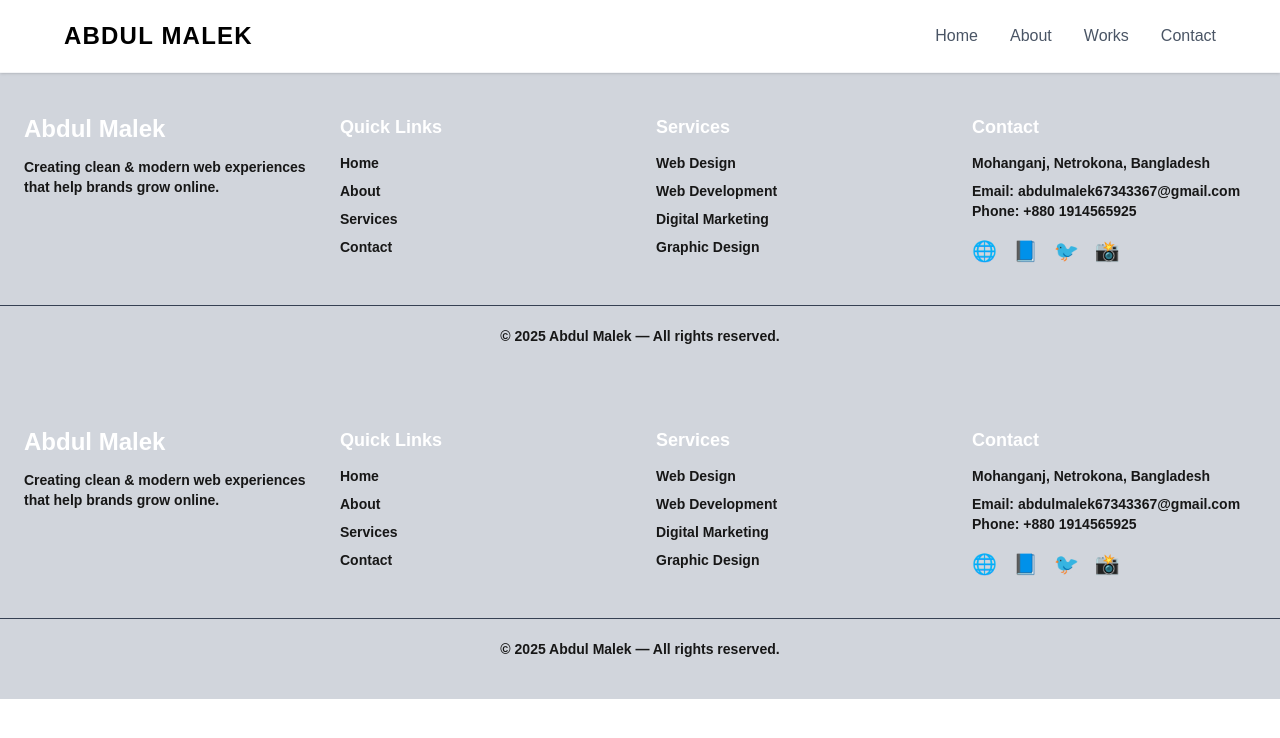
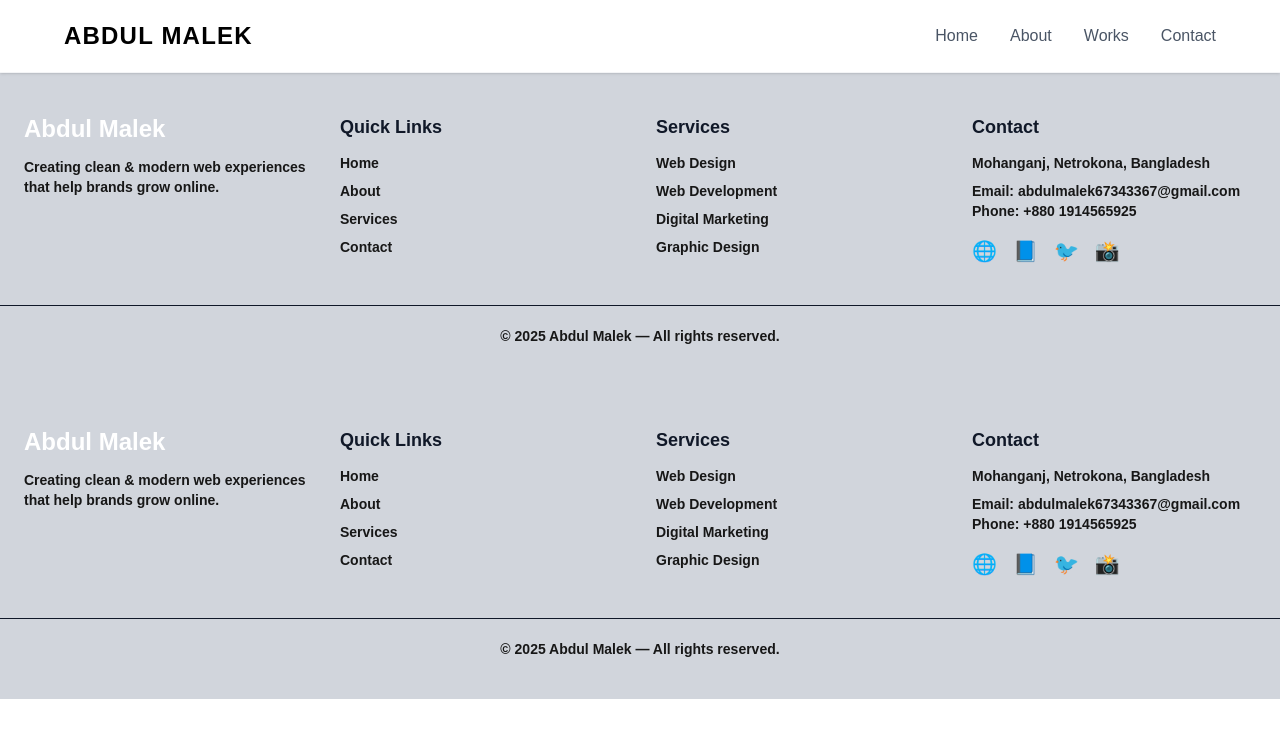
Before and after one commit to abdulmalekjillhazz/test1, a Next.js app: page /footer in a window 1280 px wide. Shown: the top 738 px of the page. Built offline with nearby package versions, Linux system fonts and the light colour scheme.

Commit message:
Update page.js
design changes

```diff
--- a/app/footer/page.js
+++ b/app/footer/page.js
@@ -13,7 +13,7 @@ export default function Footer() {
 
         {/* Quick Links */}
         <div>
-          <h3 className="text-lg font-semibold text-white mb-3">Quick Links</h3>
+          <h3 className="text-lg font-semibold text-gray-900 mb-3">Quick Links</h3>
           <ul className="space-y-2 text-sm">
             <li><a href="/" className="hover:text-white">Home</a></li>
             <li><a href="/about" className="hover:text-white">About</a></li>
@@ -24,7 +24,7 @@ export default function Footer() {
 
         {/* Services */}
         <div>
-          <h3 className="text-lg font-semibold text-white mb-3">Services</h3>
+          <h3 className="text-lg font-semibold text-gray-900 mb-3">Services</h3>
           <ul className="space-y-2 text-sm">
             <li><a href="#" className="hover:text-white">Web Design</a></li>
             <li><a href="#" className="hover:text-white">Web Development</a></li>
@@ -35,7 +35,7 @@ export default function Footer() {
 
         {/* Contact */}
         <div>
-          <h3 className="text-lg font-semibold text-white mb-3">Contact</h3>
+          <h3 className="text-lg font-semibold text-gray-900 mb-3">Contact</h3>
           <p className="text-sm">Mohanganj, Netrokona, Bangladesh</p>
           <p className="text-sm mt-2">Email: abdulmalek67343367@gmail.com</p>
           <p className="text-sm">Phone: +880 1914565925</p>
@@ -50,7 +50,7 @@ export default function Footer() {
       </div>
 
       {/* Bottom Line */}
-      <div className="text-center mt-10 border-t border-gray-700 pt-5 text-sm">
+      <div className="text-center mt-10 border-t border-gray-900 pt-5 text-sm">
         © {new Date().getFullYear()} Abdul Malek — All rights reserved.
       </div>
     </footer>
```
